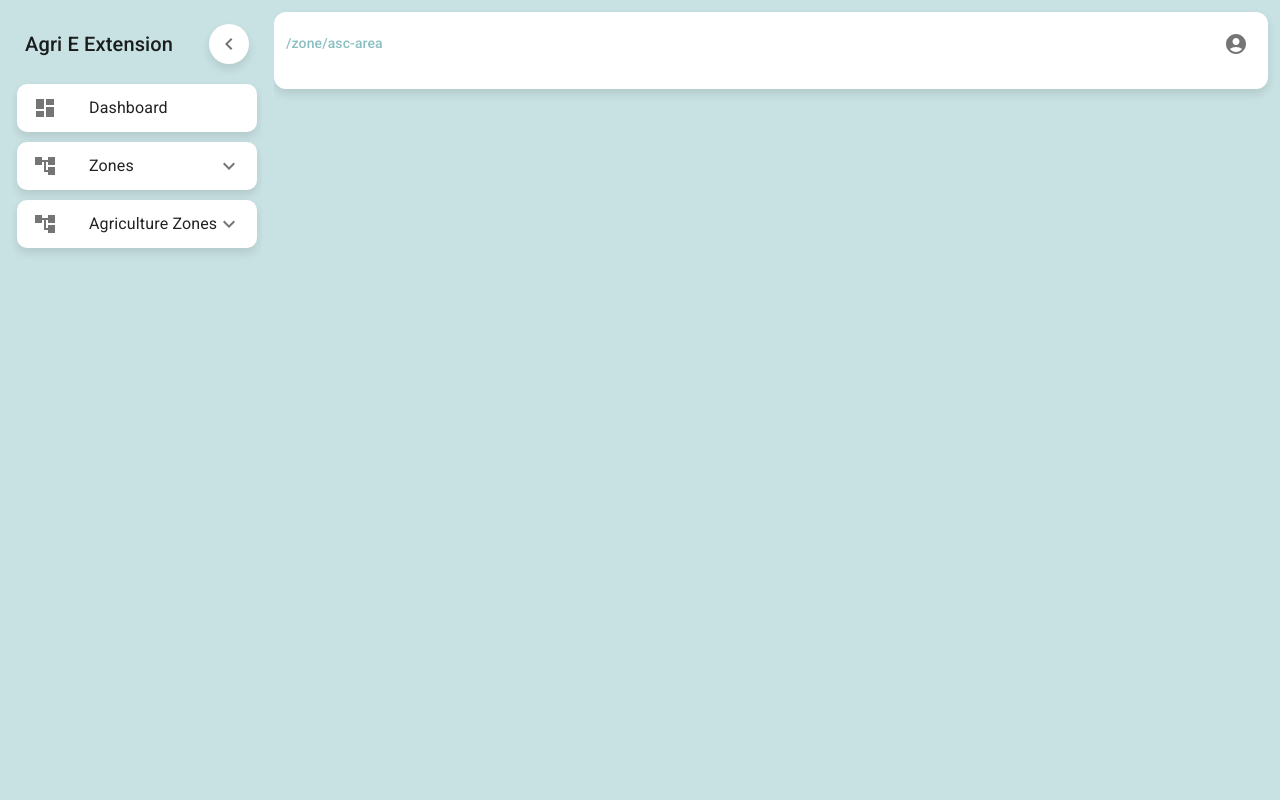
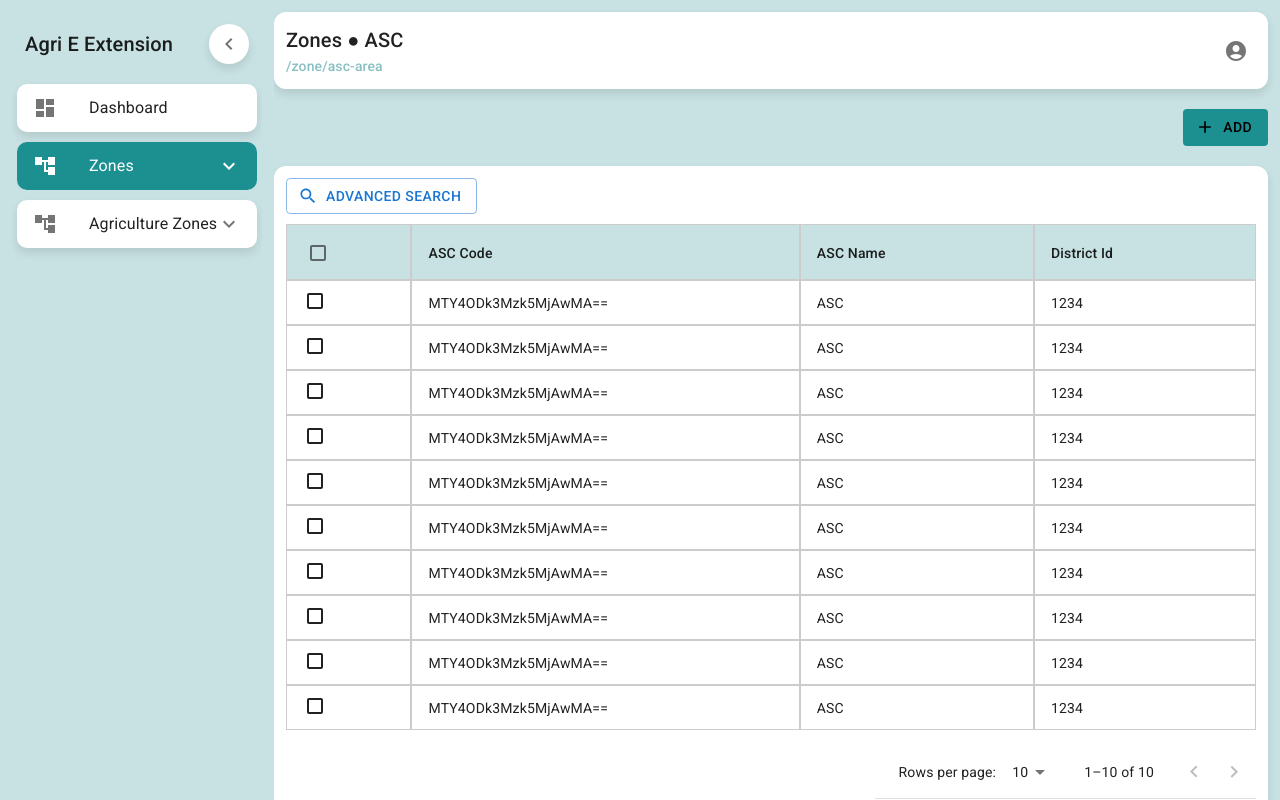
Before and after one commit to upeka-silva/Eagriclient, a React (Create React App) app: page /zone/asc-area in a window 1280 px wide. Built offline with nearby package versions, Linux system fonts and the light colour scheme.

Commit message:
create ASC area reg ui

```diff
--- /dev/null
+++ b/src/pages/Zones/ASC/ASC.js
@@ -0,0 +1,61 @@
+import React, { useState, useCallback } from "react";
+import { ActionWrapper } from "../../../components/PageLayout/ActionWrapper";
+import PermissionWrapper from "../../../components/PermissionWrapper/PermissionWrapper";
+import { Button, Typography } from "@mui/material";
+import PlusIcon from "@mui/icons-material/Add";
+import theme from "../../../utils/theme/theme.json";
+import ModeEditIcon from "@mui/icons-material/ModeEdit";
+import CustomDialog from "../../../components/PageLayout/Dialog";
+import DialogBox from "../../../components/PageLayout/DialogBox";
+import { Link } from "react-router-dom";
+import ASCList from "./ASCList";
+
+const ASC = () => {
+  const [selectedAsc, setSelectedAsc] = useState(null);
+  const [selectedAscGroup, setSelectedAscGroup] = useState([]);
+  return (
+    <div>
+      <ActionWrapper>
+        <PermissionWrapper
+          component={
+            <Button
+              variant="container"
+              startIcon={<PlusIcon />}
+              sx={{ background: theme.coreColors.secondary }}
+              component={Link}
+              to="/zone/asc-area-form"
+            >
+              ADD
+            </Button>
+          }
+        />
+        {selectedAscGroup.length === 1 ? (
+          <PermissionWrapper
+            component={<Button variant="container" color="info" />}
+          />
+        ) : null}
+        {selectedAscGroup.length === 1 ? (
+          <PermissionWrapper
+            component={
+              <Button
+                variant="contained"
+                color="info"
+                startIcon={<ModeEditIcon />}
+                sx={{ ml: "5px" }}
+              >
+                Update
+              </Button>
+            }
+          />
+        ) : null}
+      </ActionWrapper>
+      <PermissionWrapper
+      component={
+        <ASCList />
+      }
+      />
+    </div>
+  );
+};
+
+export default ASC;
--- /dev/null
+++ b/src/pages/Zones/ASC/ASCForm.js
@@ -0,0 +1,124 @@
+import React, { useState, useEffect } from "react";
+import theme from "../../../utils/theme/theme.json";
+import styled from "styled-components";
+import Card from "@mui/material/Card";
+import { Button, TextField } from "@mui/material";
+
+const ASCForm = () => {
+  const [formData, setFormData] = useState({
+    ascCode: "",
+    ascName: "",
+    districtId: "",
+  });
+  const handleChange = (e) => {
+    e.preventDefault();
+    setFormData((current) => ({
+      ...current,
+      [e?.target?.name]: e?.target?.value || "",
+    }));
+  };
+
+  useEffect(() => {
+    console.log(formData);
+  }, [formData]);
+
+  const handleReset = (e) => {
+    e.preventDefault();
+    setFormData((prevFormData) => ({
+      ...prevFormData,
+      ascCode: "",
+      ascName: "",
+      districtId: "",
+    }));
+  };
+  return (
+    <FromCard>
+    <FormCardWrapper>
+      <FormTitle>Register ASC Area</FormTitle>
+      <FieldWrapper>
+      <TextField
+        variant="outlined"
+        fullWidth
+        label="Asc area code"
+        id="ascCode"
+        name="ascCode"
+        value={formData.ascCode}
+        onChange={handleChange}
+        size="small"
+        prop
+        sx={{ maxWidth: 500 }}
+      />
+       <TextField
+        variant="outlined"
+        fullWidth
+        label="Area name"
+        id="ascName"
+        name="ascName"
+        value={formData.ascName}
+        onChange={handleChange}
+        size="small"
+        prop
+        sx={{ maxWidth: 500 }}
+      />
+       <TextField
+        variant="outlined"
+        fullWidth
+        label="District Id"
+        id="districtId"
+        name="districtId"
+        value={formData.districtId}
+        onChange={handleChange}
+        size="small"
+        prop
+        sx={{ maxWidth: 500 }}
+      />
+      </FieldWrapper>
+
+    </FormCardWrapper>
+    <ButtonContainer>
+      <Button style={{ color: `${theme.schemes.light.reset}` }} type="reset" onClick={handleReset}>
+        Reset
+      </Button>
+      <Button type="submit">Create</Button>
+    </ButtonContainer>
+  </FromCard>
+  )
+};
+
+export default ASCForm;
+
+
+const FromCard = styled(Card).attrs((props) => ({
+    sx: { height: "100%" },
+  }))`
+    display: flex;
+    flex-direction: column;
+    background-color: white;
+    padding: 10px;
+    margin: 10px;
+  `;
+
+  const FormCardWrapper = styled.div`
+  display: flex;
+  flex-direction: column;
+  `
+
+  const FormTitle = styled.p`
+    text-align: center;
+    font-size: 25px;
+    font-weight: 500;
+  `;
+
+  const ButtonContainer = styled.div`
+  display: flex;
+  flex-direction: row;
+  justify-content: right;
+  margin-top: 380px;
+  `
+
+  const FieldWrapper = styled.div`
+  display: flex;
+  flex-direction: column;
+  align-items: center;
+  gap: 10px
+  `
--- /dev/null
+++ b/src/pages/Zones/ASC/ASCList.js
@@ -0,0 +1,154 @@
+import React from "react";
+import { DataTable } from "../../../components/PageLayout/Table";
+import { CardWrapper } from "../../../components/PageLayout/Card";
+
+const rows = [
+  {
+    id: 1,
+    ascCode: window.btoa(new Date().valueOf()),
+    ascName: "ASC",
+    districtId: "1234",
+  },
+  {
+    id: 1,
+    ascCode: window.btoa(new Date().valueOf()),
+    ascName: "ASC",
+    districtId: "1234",
+  },
+  {
+    id: 1,
+    ascCode: window.btoa(new Date().valueOf()),
+    ascName: "ASC",
+    districtId: "1234",
+  },
+  {
+    id: 1,
+    ascCode: window.btoa(new Date().valueOf()),
+    ascName: "ASC",
+    districtId: "1234",
+  },
+  {
+    id: 1,
+    ascCode: window.btoa(new Date().valueOf()),
+    ascName: "ASC",
+    districtId: "1234",
+  },
+  {
+    id: 1,
+    ascCode: window.btoa(new Date().valueOf()),
+    ascName: "ASC",
+    districtId: "1234",
+  },
+  {
+    id: 1,
+    ascCode: window.btoa(new Date().valueOf()),
+    ascName: "ASC",
+    districtId: "1234",
+  },
+  {
+    id: 1,
+    ascCode: window.btoa(new Date().valueOf()),
+    ascName: "ASC",
+    districtId: "1234",
+  },
+  {
+    id: 1,
+    ascCode: window.btoa(new Date().valueOf()),
+    ascName: "ASC",
+    districtId: "1234",
+  },
+  {
+    id: 1,
+    ascCode: window.btoa(new Date().valueOf()),
+    ascName: "ASC",
+    districtId: "1234",
+  },
+];
+
+const ASCList = ({
+  onView = (_asc) => {},
+  onEdit = (_asc) => {},
+  onDelete = (_asc) => {},
+  selectedAscGroup = [],
+  setSelectedAscGroup,
+  selectAscGroup,
+  removeSelectedAscGroup,
+}) => {
+  const columns = [
+    {
+      // headerName: 'Actions',
+      type: "actions",
+      hidden: true,
+      actions: [
+        {
+          action: "view",
+          //   icon: <FileOpenIcon />,
+          permissions: {
+            // Permission Wrapper properties go here
+          },
+          callback: (record) => {
+            onView(record);
+          },
+        },
+        {
+          action: "edit",
+          permissions: {
+            // Permission Wrapper properties go here
+          },
+          callback: (record) => {
+            onEdit(record);
+          },
+        },
+        {
+          action: "custom",
+          // icon: <FileOpenIcon />,
+          permissions: {
+            // Permission Wrapper properties go here
+          },
+          callback: (record) => {
+            window.alert("Clicked Custom: " + JSON.stringify(record));
+          },
+        },
+        {
+          action: "delete",
+          permissions: {
+            // Permission Wrapper properties go here
+          },
+          callback: (record) => {
+            onDelete(record);
+          },
+        },
+      ],
+    },
+    // { field: 'id', headerName: 'ID', searchable: true },
+    {
+      field: "ascCode",
+      headerName: "ASC Code",
+      searchable: true,
+    },
+    { field: "ascName", headerName: "ASC Name", searchable: true },
+    { field: "districtId", headerName: "District Id", searchable: true },
+  ];
+
+  return (
+    <CardWrapper>
+      <DataTable
+      dataRows={rows}
+      columns={columns}
+      advancedSearchComp={null}
+      advancedSearchData={{}}
+      resetSearchOnHide
+      enableAdvanceSearch
+      loaderType="circular"
+      enableActionsOnContext
+      selectable
+      selectedRows={selectedAscGroup}
+      onRowSelect={setSelectedAscGroup}
+      selectAll={selectAscGroup}
+      unSelectAll={removeSelectedAscGroup}
+      />
+    </CardWrapper>
+  );
+};
+
+export default ASCList;
--- a/src/routes/routes.js
+++ b/src/routes/routes.js
@@ -12,6 +12,9 @@ import AccountTreeIcon from "@mui/icons-material/AccountTree";
 import StreetviewIcon from "@mui/icons-material/Streetview";
 import InterProvince from "../pages/Zones/Inter Province/InterProvince";
 import InterProvinceForm from "../pages/Zones/Inter Province/InterProvinceForm";
+import MyLocationIcon from '@mui/icons-material/MyLocation';
+import ASC from "../pages/Zones/ASC/ASC";
+import ASCForm from "../pages/Zones/ASC/ASCForm";
 
 export const Routes = [
   {
@@ -61,6 +64,19 @@ export const Routes = [
         element: <Province />,
         icon: StreetviewIcon,
       },
+      {
+        path: "/asc-area",
+        name: "ASC",
+        isSideBar: true,
+        element: <ASC />,
+        icon: MyLocationIcon,
+      },
+      {
+        path: "/asc-area-form",
+        name: "ASC Form",
+        isSideBar: false,
+        element: <ASCForm />,
+      },
     ],
   },
   {
```
